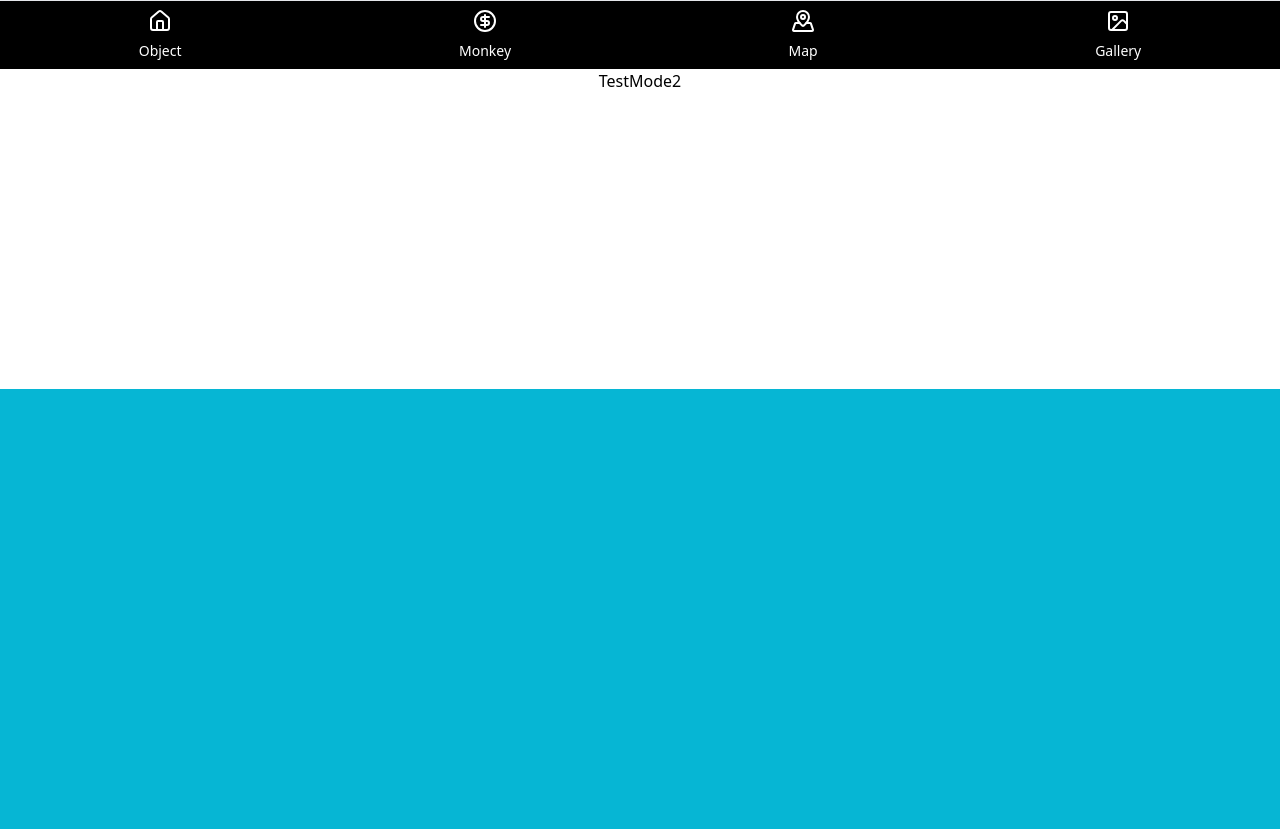
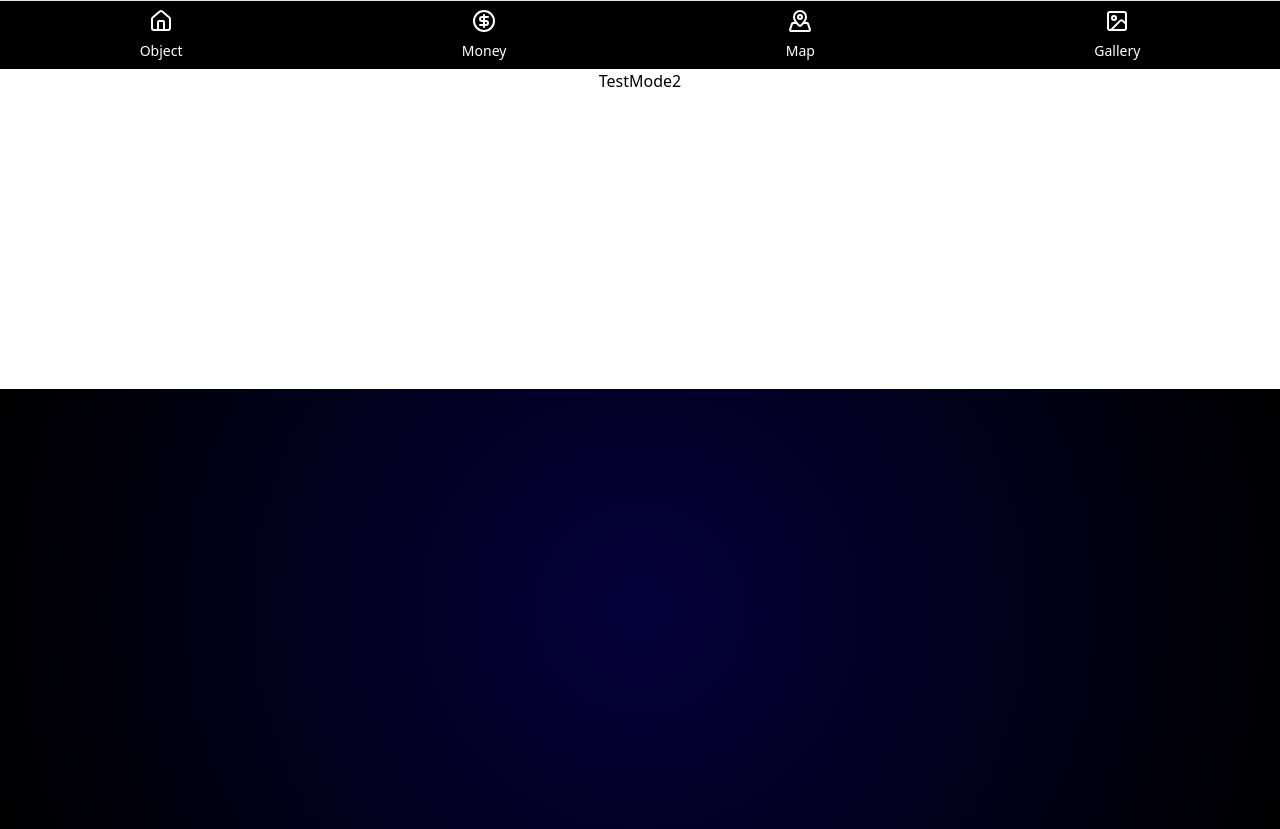
Before and after one commit to jsaugat/PrimeHackathon2023-Vectra, a React (Create React App) app: page /testmode2 in a window 1280 px wide. Built offline with nearby package versions, Linux system fonts and the light colour scheme.

Commit message:
added some fin

```diff
--- a/src/App.css
+++ b/src/App.css
@@ -46,4 +46,5 @@
 
 .cNjdVN {
   height:320px !important;
+  padding-bottom: 0px !important;
 }
--- a/src/Components/Gesture.jsx
+++ b/src/Components/Gesture.jsx
@@ -1,48 +1,40 @@
-import React, { useEffect, useState } from 'react';
-import { useDrag } from '@use-gesture/react';
-import { useLocation } from 'react-router-dom';
-import { useNavigate } from 'react-router-dom';
+import React, { useState } from 'react';
+import { useLocation, useNavigate } from 'react-router-dom';
+import { useGesture } from '@use-gesture/react';
 
 export default function Gesture() {
+  const loco = useLocation();
+  const navigate = useNavigate();
+  const [chage, setChage] = useState(false);
 
-    const loco = useLocation();
+  let longPressTimeout;
 
-    const navigate = useNavigate();
-
-    const [chage, setChage] = useState(false)
-
-    const binnd = useDrag( ({ swipe:[swipeX], movement: [moveX]} )=>{
-
-      if( moveX < 0 ){
-
-        if( loco.pathname === "/home" ){
-         if(chage){
+  const bind = useGesture({
+    onPointerDown: (state) => {
+      longPressTimeout = setTimeout(() => {
+        // Trigger your function here
+        if (loco.pathname === "/home") {
           navigate("/imgcaption");
-         }
-
-        }else if( loco.pathname === "/imgcaption" ){
+        } else if (loco.pathname === "/imgcaption") {
           navigate("/testmode1");
-        }else if( loco.pathname === "/testmode1" ){
+        } else if (loco.pathname === "/testmode1") {
           navigate("/testmode2");
-        }else if( loco.pathname === "/testmode2" ){
+        } else if (loco.pathname === "/testmode2") {
           navigate("/home");
         }
-
-        setTimeout(() => {
-          setChage(true)
-        }, 1000);
-
-      }else {
-        console.log("ulta vayo");
-      }
-
-      } );
-
-      console.log()
+      }, 500);
+    },
+    onPointerUp: () => {
+      clearTimeout(longPressTimeout);
+    },
+    onPointerCancel: () => {
+      clearTimeout(longPressTimeout);
+    },
+  });
 
   return (
-    <div style={{height:"100%"}} className='pt-5 gesture section  bg-cyan-500 ' {...binnd()} >
+    <div style={{ backgroundImage: 'radial-gradient(circle, rgba(4,0,59,1) 0%, rgba(0,0,0,1) 100%)', height:"100%" }}  className='pt-5 gesture section bg-cyan-500' {...bind()}>
 
-          </div>
-  )
+    </div>
+  );
 }
--- a/src/Components/Header.jsx
+++ b/src/Components/Header.jsx
@@ -35,7 +35,7 @@ const Header = () => {
         <div  class="flex flex-col items-center p-2 text-white hover:text-blue-500 active:text-blue-500" onclick="showSection('search')">
         <CircleDollarSign />
 
-        <p className='text-sm pt-2 ' >Monkey</p>
+        <p className='text-sm pt-2 ' >Money</p>
         </div>
         </Link>
 
--- a/src/Pages/imgcaption.jsx
+++ b/src/Pages/imgcaption.jsx
@@ -56,12 +56,13 @@ function ImgCaption() {
 
 
     return (
-      <div className="relative">
+      <div onClick={ handleCapture }  className="relative">
       <div className="camera-gesture h-auto wrap bg">
         <div style={{height:"100%"}} className='camera_section' >
         <Camera ref={camera} aspectRatio={16 / 9} facingMode="environment" />
-        {caption && <p className='py-10' >{caption}</p>}
+        {caption && <p className='py-10 bg-blue-900 ' >{caption}</p>}
         </div>
+
       </div>
 
       </div>
```
